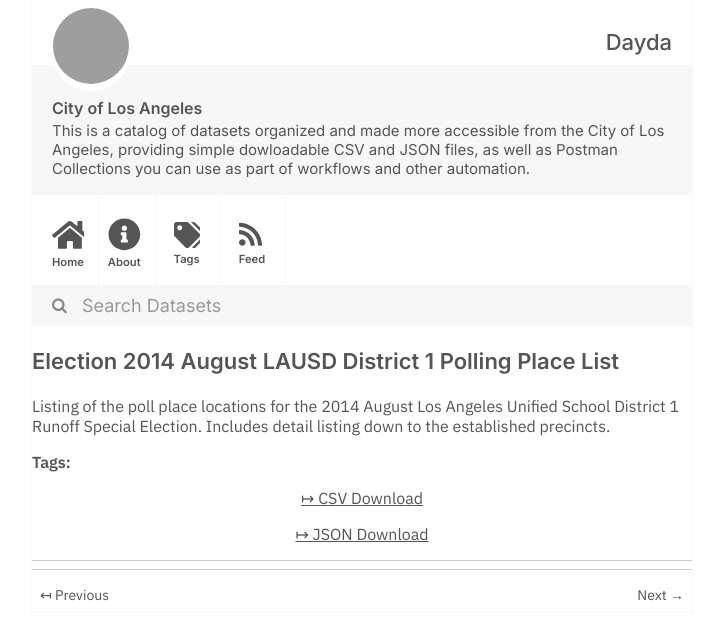
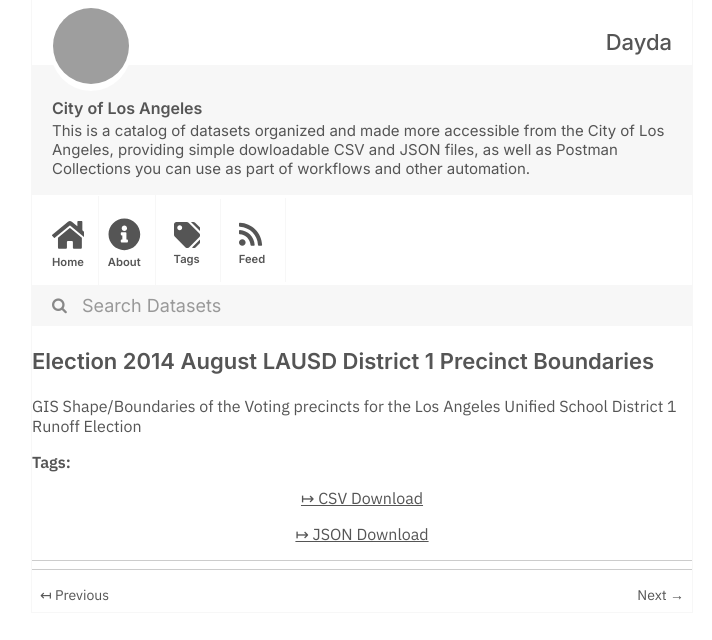
Before and after one commit to dayda-entities/city-of-los-angeles, a Jekyll site: the page built from _posts/2020-11-10-election-2014-august-lausd-dis.md, in a window 1280 px wide, cut to the strip 0-640 px from the top of the page. Shown: the whole strip, without its empty margins (278-990 px from the left). Built offline with Jekyll 4.4.1, drawn with Linux system fonts in a browser that asks for light colours; grey boxes are pictures that could not be loaded.

```diff
--- a/_posts/2020-11-10-election-2014-august-lausd-dis.md
+++ b/_posts/2020-11-10-election-2014-august-lausd-dis.md
@@ -1,15 +1,15 @@
 ---
-title: Election 2014 August LAUSD District 1 Polling Place List
-created: '2020-11-10T17:52:13.508523'
-modified: '2020-12-02T15:55:32.857837'
+title: Election 2014 August LAUSD District 1 Precinct Boundaries
+created: '2020-11-10T17:52:39.930650'
+modified: '2020-12-02T15:58:09.568913'
 state: active
 type: dataset
 tags: []
 groups:
   - Local Government
-csv_url: 'https://data.lacity.org/api/views/aeva-nfqz/rows.csv?accessType=DOWNLOAD'
-json_url: 'https://data.lacity.org/api/views/aeva-nfqz/rows.json?accessType=DOWNLOAD'
+csv_url: 'https://data.lacity.org/api/views/xdjq-3qi6/rows.csv?accessType=DOWNLOAD'
+json_url: 'https://data.lacity.org/api/views/xdjq-3qi6/rows.json?accessType=DOWNLOAD'
 layout: post
 
 ---
-Listing of the poll place locations for the 2014 August Los Angeles Unified School District 1 Runoff Special Election. Includes detail listing down to the established precincts.
+GIS Shape/Boundaries of the Voting precincts for the Los Angeles Unified School District 1 Runoff Election
```
